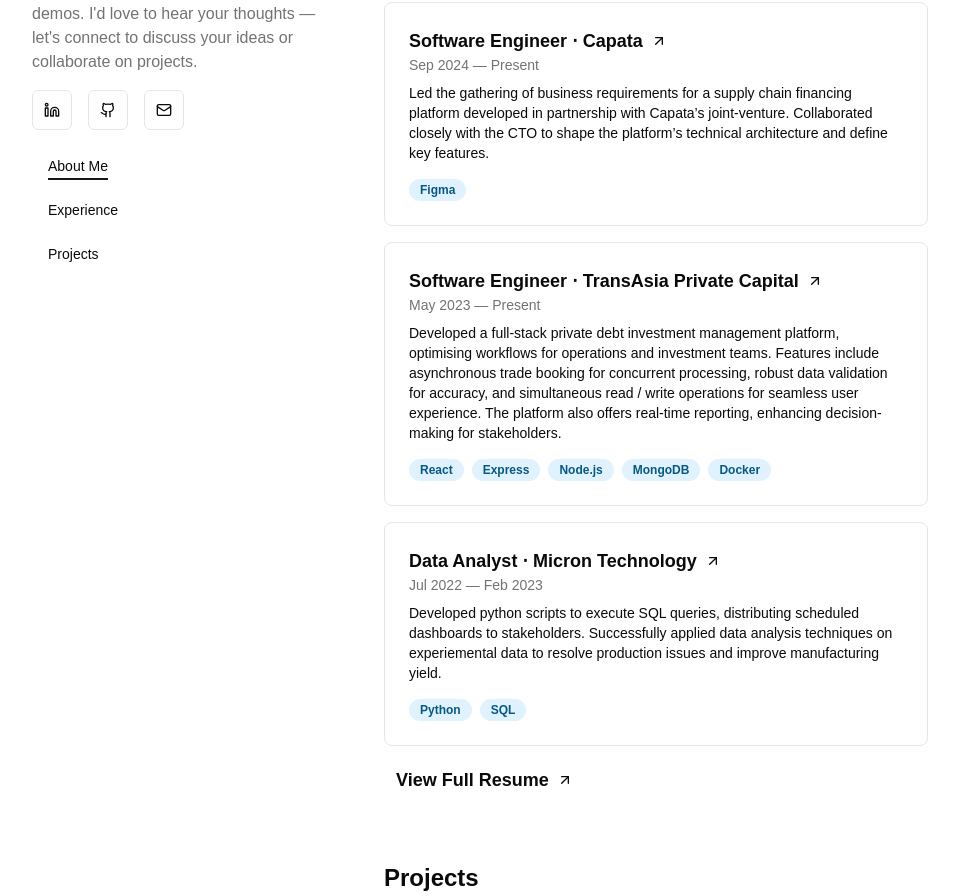
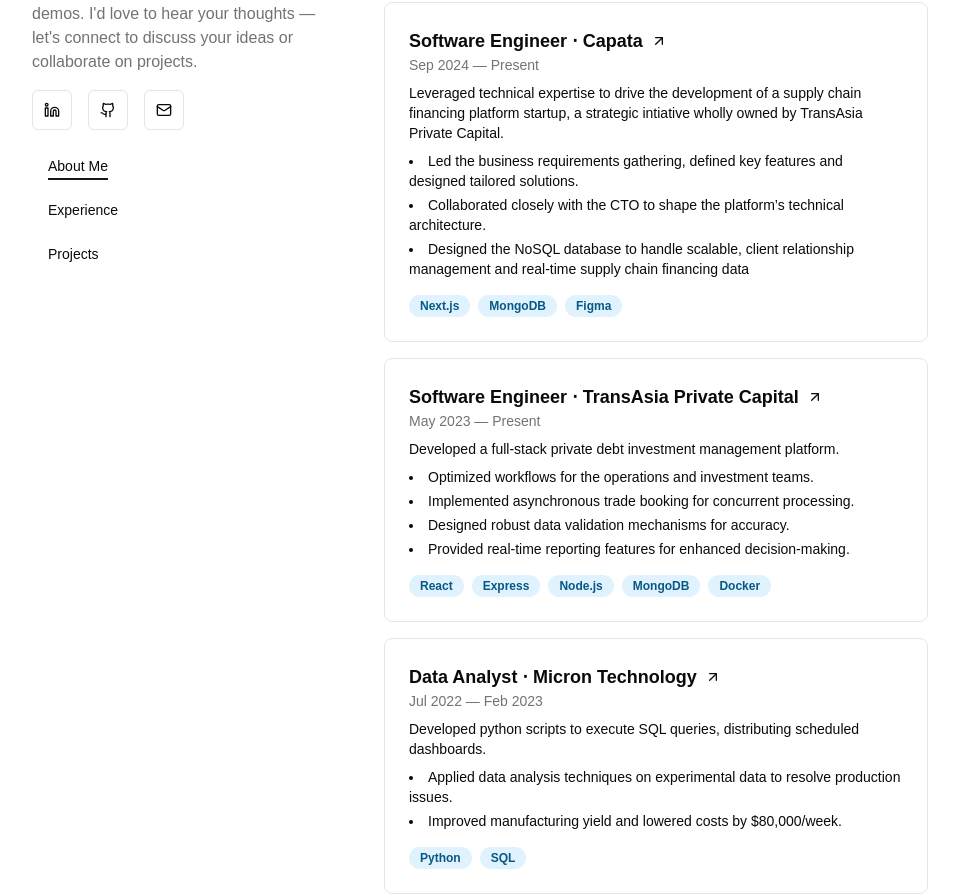
Before and after one commit to zonghanleezh/portfolio, a Next.js app: page / in a window 1280 px wide. Shown: the part 510-1406 px from the top of the page, without its empty margins (160-1119 px from the left). Built offline with nearby package versions, Linux system fonts and the light colour scheme; no server answers.

Commit message:
Refactored job.content to job.intro and job.bullets

```diff
--- a/src/components/custom/job-card.jsx
+++ b/src/components/custom/job-card.jsx
@@ -1,7 +1,7 @@
 import { Badge } from '@/components/ui/badge'
 import { ArrowUpRight } from 'lucide-react'
 
-export default function JobCard({ title, date, content, url, badges }) {
+export default function JobCard({ title, date, intro, bullets, url, badges }) {
     return (
         <a
             href={url}
@@ -16,7 +16,14 @@
                 </h3>
                 <p className='text-sm text-muted-foreground'>{date}</p>
             </div>
-            <p className='mb-4 text-sm'>{content}</p>
+            {intro && <p className='mb-2 text-sm'>{intro}</p>}
+            {bullets && bullets.length > 0 && (
+                <ul className='list-disc list-inside space-y-1 mb-4 text-sm'>
+                    {bullets.map((bullet, index) => (
+                        <li key={index}>{bullet}</li>
+                    ))}
+                </ul>
+            )}
             <div className='flex flex-wrap gap-2'>
                 {badges.map((badge, index) => (
                     <Badge
--- a/src/data/jobs.js
+++ b/src/data/jobs.js
@@ -2,24 +2,35 @@
     {
         title: 'Software Engineer ⋅ Capata',
         date: 'Sep 2024 — Present',
-        content:
-            'Led the gathering of business requirements for a supply chain financing platform developed in partnership with Capata’s joint-venture. Collaborated closely with the CTO to shape the platform’s technical architecture and define key features.',
-        url: 'https://capata.sg/',
-        badges: ['Figma'],
+        intro: 'Leveraged technical expertise to drive the development of a supply chain financing platform startup, a strategic intiative wholly owned by TransAsia Private Capital.',
+        bullets: [
+            'Led the business requirements gathering, defined key features and designed tailored solutions.',
+            'Collaborated closely with the CTO to shape the platform’s technical architecture.',
+            'Designed the NoSQL database to handle scalable, client relationship management and real-time supply chain financing data',
+        ],
+        badges: ['Next.js', 'MongoDB', 'Figma'],
     },
     {
         title: 'Software Engineer ⋅ TransAsia Private Capital',
         date: 'May 2023 — Present',
-        content:
-            'Developed a full-stack private debt investment management platform, optimising workflows for operations and investment teams. Features include asynchronous trade booking for concurrent processing, robust data validation for accuracy, and simultaneous read / write operations for seamless user experience. The platform also offers real-time reporting, enhancing decision-making for stakeholders.',
+        intro: 'Developed a full-stack private debt investment management platform.',
+        bullets: [
+            'Optimized workflows for the operations and investment teams.',
+            'Implemented asynchronous trade booking for concurrent processing.',
+            'Designed robust data validation mechanisms for accuracy.',
+            'Provided real-time reporting features for enhanced decision-making.',
+        ],
         url: 'https://taprivatecapital.com/',
         badges: ['React', 'Express', 'Node.js', 'MongoDB', 'Docker'],
     },
     {
         title: 'Data Analyst ⋅ Micron Technology',
         date: 'Jul 2022 — Feb 2023',
-        content:
-            'Developed python scripts to execute SQL queries, distributing scheduled dashboards to stakeholders. Successfully applied data analysis techniques on experiemental data to resolve production issues and improve manufacturing yield.',
+        intro: 'Developed python scripts to execute SQL queries, distributing scheduled dashboards.',
+        bullets: [
+            'Applied data analysis techniques on experimental data to resolve production issues.',
+            'Improved manufacturing yield and lowered costs by $80,000/week.',
+        ],
         url: 'https://micron.com/',
         badges: ['Python', 'SQL'],
     },
```
